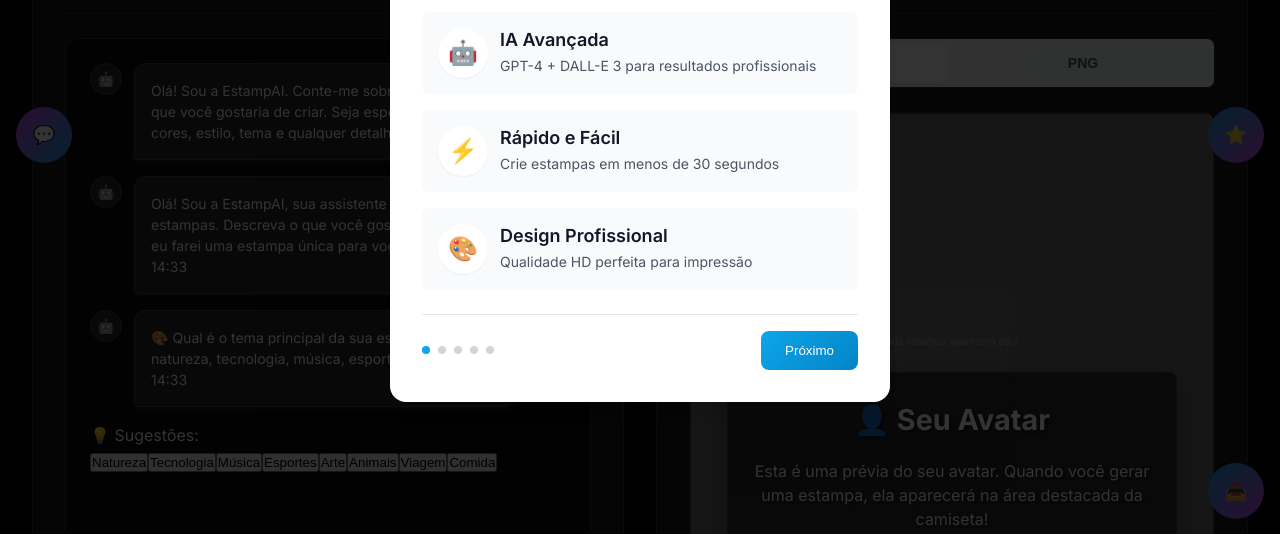
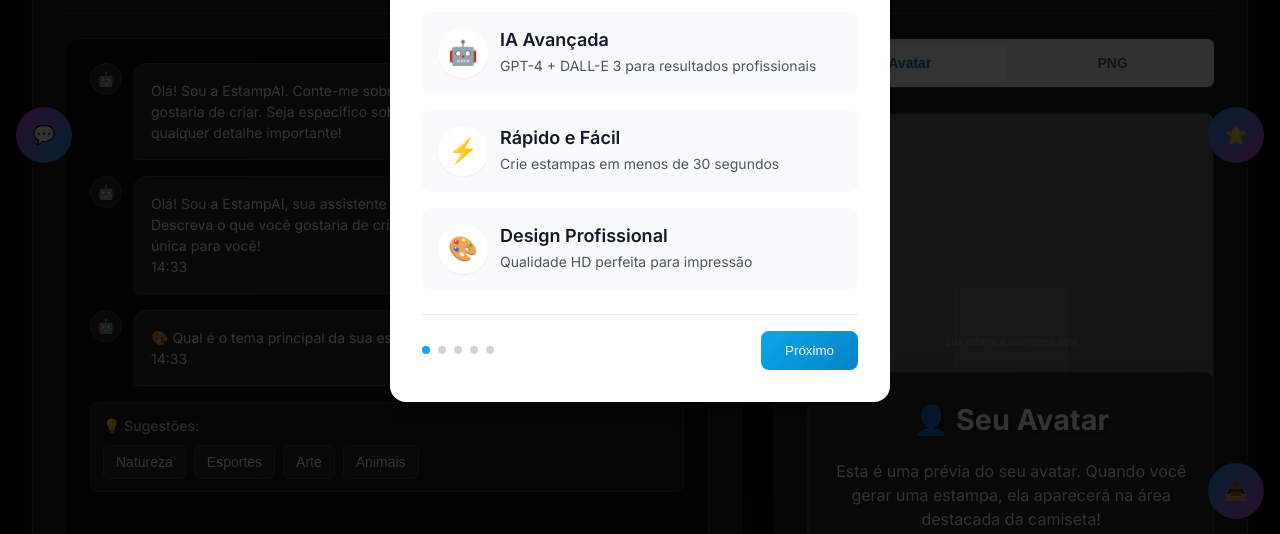
Before and after one commit to 4LFR3Dv1/estampai, a website: page index.html in a window 1280 px wide. Shown: the part 265-799 px from the top of the page. Drawn offline with Linux system fonts and the light colour scheme.

Commit message:
🎯 Reorganiza interface para priorizar o chat - Melhora experiência do usuário
✅ Mudanças implementadas:
- Chat agora ocupa 60% da tela (1.2fr vs 0.8fr)
- Área de mensagens aumentada (600px max-height, 400px min-height)
- Sugestões no chat simplificadas (4→3 temas, 6→3 estilos, 6→3 cores)
- Estilos CSS para sugestões no chat mais discretos
- Sugestões com fundo semi-transparente e blur
- Botões de sugestão menores e menos chamativos
- Responsividade ajustada para mobile

🎯 Resultado: Chat é o protagonista da interface
🚀 Usuário foca na conversa, sugestões são auxiliares discretas

```diff
--- a/index.html
+++ b/index.html
@@ -136,7 +136,7 @@
         .main {
             flex: 1;
             display: grid;
-            grid-template-columns: 1fr 1fr;
+            grid-template-columns: 1.2fr 0.8fr;
             gap: var(--space-8);
             padding: var(--space-8);
             max-width: 1400px;
@@ -206,8 +206,9 @@
             padding: var(--space-6);
             margin-bottom: var(--space-6);
             overflow-y: auto;
-            max-height: 500px;
+            max-height: 600px;
             border: 1px solid #333333;
+            min-height: 400px;
         }
 
         .message {
@@ -987,6 +988,17 @@
         }
 
         @media (max-width: 768px) {
+            .main {
+                grid-template-columns: 1fr;
+                gap: var(--space-6);
+                padding: var(--space-4);
+            }
+
+            .messages {
+                max-height: 500px;
+                min-height: 300px;
+            }
+
             .header {
                 padding: var(--space-6) 0;
             }
--- a/script.js
+++ b/script.js
@@ -264,29 +264,19 @@ function startInteractiveConversation() {
     currentConversation.stage = 'collecting_info';
     currentConversation.questions = [
         {
-            question: "🎨 Qual é o tema principal da sua estampa? (ex: natureza, tecnologia, música, esportes, etc.)",
+            question: "🎨 Qual é o tema principal da sua estampa?",
             type: 'theme',
-            suggestions: ['Natureza', 'Tecnologia', 'Música', 'Esportes', 'Arte', 'Animais', 'Viagem', 'Comida']
+            suggestions: ['Natureza', 'Esportes', 'Arte', 'Animais']
         },
         {
             question: "🎭 Que estilo você prefere?",
             type: 'style',
-            suggestions: ['Geométrico', 'Orgânico', 'Abstrato', 'Realista', 'Minimalista', 'Vintage']
+            suggestions: ['Geométrico', 'Abstrato', 'Minimalista']
         },
         {
-            question: "🌈 Quais cores você gostaria? (pode escolher 2-3 cores)",
+            question: "🌈 Quais cores você gostaria?",
             type: 'colors',
-            suggestions: ['Azul e Branco', 'Vermelho e Preto', 'Verde e Amarelo', 'Roxo e Rosa', 'Laranja e Azul', 'Preto e Dourado']
-        },
-        {
-            question: "😊 Que tipo de humor/energia você quer transmitir?",
-            type: 'mood',
-            suggestions: ['Energético', 'Calmo', 'Elegante', 'Divertido', 'Misterioso', 'Inspirador']
-        },
-        {
-            question: "📏 Qual o tamanho ideal?",
-            type: 'size',
-            suggestions: ['Pequeno e Sutil', 'Médio e Equilibrado', 'Grande e Chamativo']
+            suggestions: ['Azul e Branco', 'Vermelho e Preto', 'Verde e Amarelo']
         }
     ];
 
@@ -2921,4 +2911,57 @@ window.processExtraDetails = processExtraDetails;
 window.switchStampView = switchStampView;
 window.downloadPNG = downloadPNG;
 
+// ===== ESTILOS CSS PARA SUGESTÕES NO CHAT =====
+const suggestionsStyles = `
+<style>
+.suggestions-container {
+    margin: var(--space-3) 0;
+    padding: var(--space-3);
+    background: rgba(42, 42, 42, 0.5);
+    border-radius: var(--radius-lg);
+    border: 1px solid #333333;
+    backdrop-filter: blur(10px);
+}
+
+.suggestions-label {
+    font-size: var(--font-size-sm);
+    color: #cccccc;
+    margin-bottom: var(--space-2);
+    font-weight: 500;
+}
+
+.suggestions-buttons {
+    display: flex;
+    flex-wrap: wrap;
+    gap: var(--space-2);
+}
+
+.suggestion-btn {
+    padding: var(--space-2) var(--space-3);
+    background: #2a2a2a;
+    color: #ffffff;
+    border: 1px solid #444444;
+    border-radius: var(--radius-md);
+    font-size: var(--font-size-sm);
+    cursor: pointer;
+    transition: all var(--transition-fast);
+    font-weight: 400;
+}
+
+.suggestion-btn:hover {
+    background: #333333;
+    border-color: #666666;
+    transform: translateY(-1px);
+}
+
+.suggestion-btn:active {
+    transform: translateY(0);
+    background: #1a1a1a;
+}
+</style>
+`;
+
+// Adiciona os estilos ao head
+document.head.insertAdjacentHTML('beforeend', suggestionsStyles);
+
 console.log('🚀 EstampAI Chat carregado com sucesso!');
```
